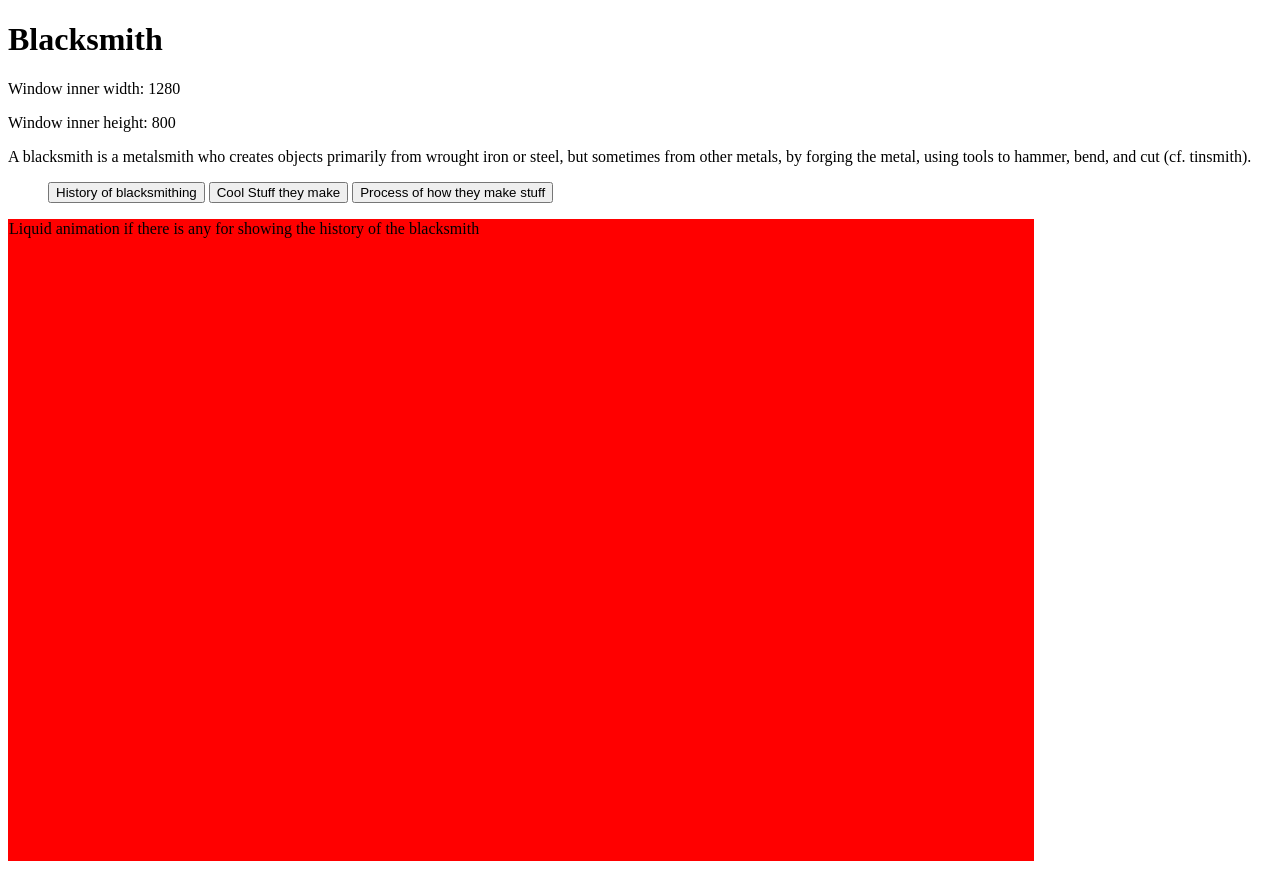
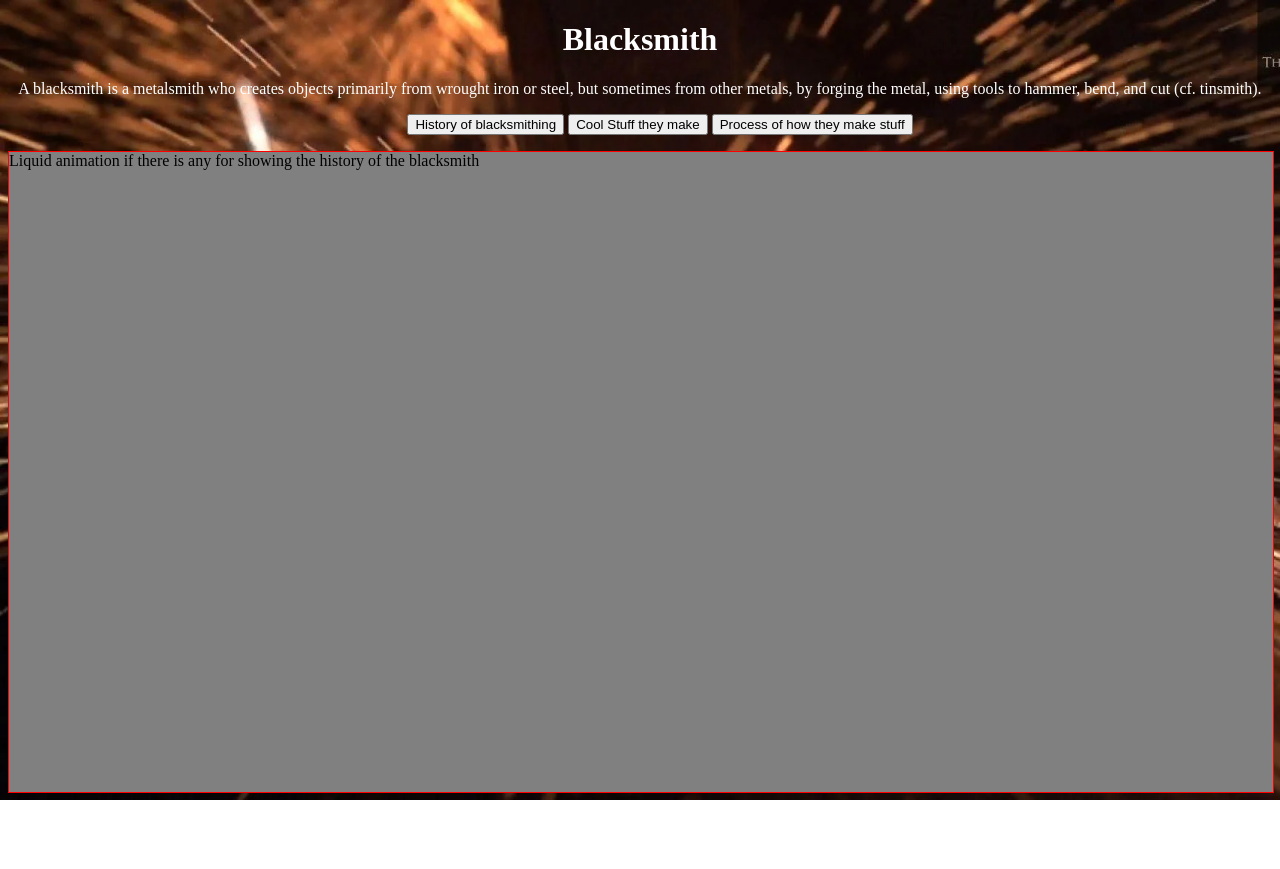
Before and after one commit to Play-07Gvh/Play-07Gvh.github.io, a plain HTML site: page index.html in a window 1280 px wide. Both pictures are taken after a click on the button "History of blacksmithing". After the commit the page ends 801 px from the top, so only its background shows below. Drawn offline with Linux system fonts and the light colour scheme.

Commit message:
Images, html and css format and js editted

```diff
--- a/index.html
+++ b/index.html
@@ -18,11 +18,10 @@
 <body>
     <header>
         <h1>Blacksmith</h1>
+        <p>A blacksmith is a metalsmith who creates objects primarily from wrought iron or steel, but sometimes from other metals, by forging the metal, using tools to hammer, bend, and cut (cf. tinsmith).</p>
     </header>
-    <p>Window inner width: <span id="width"></span></p>
-    <p>Window inner height: <span id="height"></span></p>
-
-    <p>A blacksmith is a metalsmith who creates objects primarily from wrought iron or steel, but sometimes from other metals, by forging the metal, using tools to hammer, bend, and cut (cf. tinsmith).</p>
+    <!-- <p>Window inner width: <span id="width"></span></p>
+    <p>Window inner height: <span id="height"></span></p> -->
     <nav>
         <button id="hamIcon">Open Menu</button>
         <ul>
--- a/main.js
+++ b/main.js
@@ -16,9 +16,16 @@ function hideall(){ //function to hide all pages
 }
 function show(pgno) // function to show selected page no
 {
-    hideall();
     //select the page based on the parameter passed in
     let onepage=document.querySelector("#page"+pgno);
+    console.log(onepage.style.display);
+    if (onepage.style.display == "block")
+    {
+        hideall();
+        onepage.style.display="none";
+        return;
+    }
+    hideall();
     onepage.style.display="block";
 }
 /*Listen for clicks on the buttons, assign anonymous eventhandler functions to call show function*/
@@ -39,11 +46,11 @@ hamBtn.innerHTML="Open Menu"; //change button text open menu
 }
 }
 
-const heightOutput = document.querySelector("#height");
-const widthOutput = document.querySelector("#width");
-function reportWindowSize() {
-heightOutput.textContent = window.innerHeight;
-widthOutput.textContent = window.innerWidth;
-}
-reportWindowSize();
-window.addEventListener("resize",reportWindowSize);//when resize, update report
+// const heightOutput = document.querySelector("#height");
+// const widthOutput = document.querySelector("#width");
+// function reportWindowSize() {
+// heightOutput.textContent = window.innerHeight;
+// widthOutput.textContent = window.innerWidth;
+// }
+// reportWindowSize();
+// window.addEventListener("resize",reportWindowSize);//when resize, update report
--- a/style.css
+++ b/style.css
@@ -1,8 +1,8 @@
-.page{width: 80vw;height:80vh;border:1px solid red}
+.page{width: 100%;height:80vh;border:1px solid red;}
 nav ul li{display:inline;}
-#page1{background:red}
-#page2{background:green}
-#page3{background:blue}
+#page1{background:grey}
+#page2{background:grey}
+#page3{background:grey}
 
 /*CSS for responsive menu*/
 #hamIcon{display:none;}
@@ -17,3 +17,20 @@ nav ul{display:none;}
 }
 /*to unhide menu items*/
 .menuShow{display:block;}
+
+body
+{
+    background-image: url('Images/Background.png');
+    background-repeat: no-repeat;
+    background-attachment: fixed;
+    background-size: cover;
+}
+header h1,p
+{
+    text-align: center;
+    color: white;
+}
+nav
+{
+    text-align: center;
+}
```
Also changed, not shown: Images/Background.png (added), Images/Image_Credits.txt (added).
